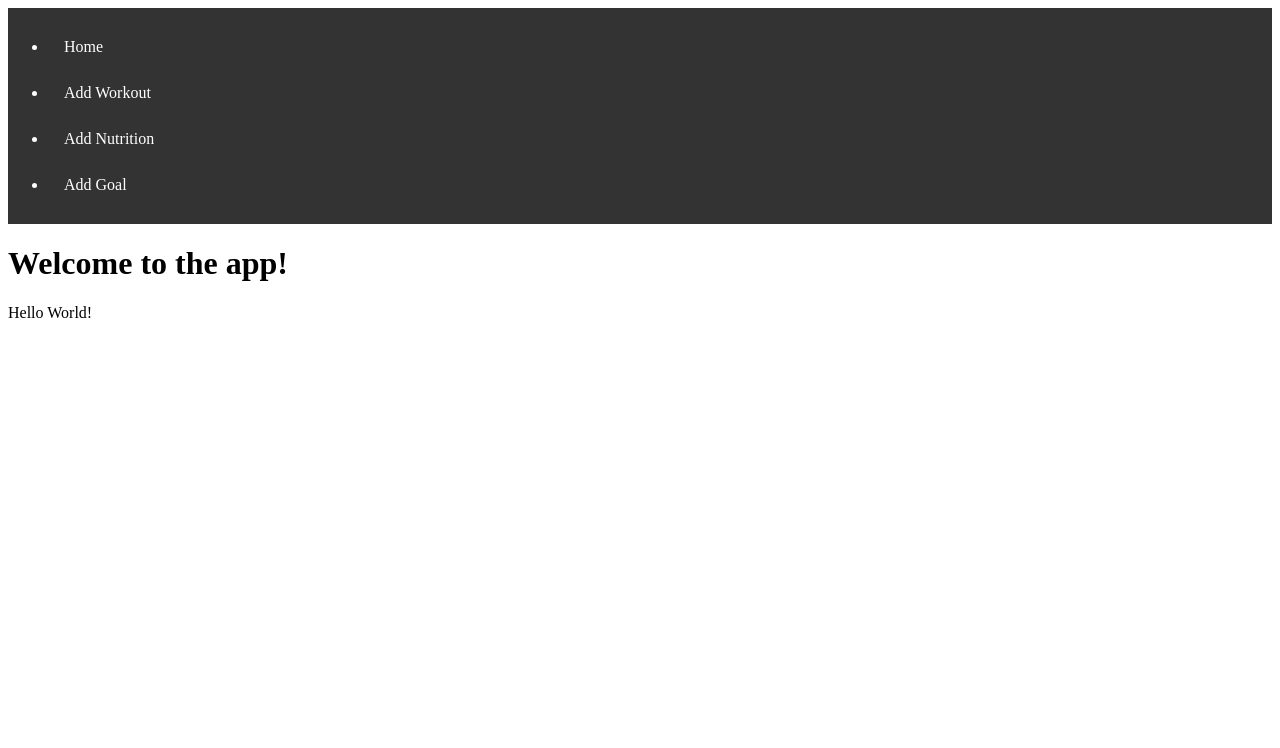
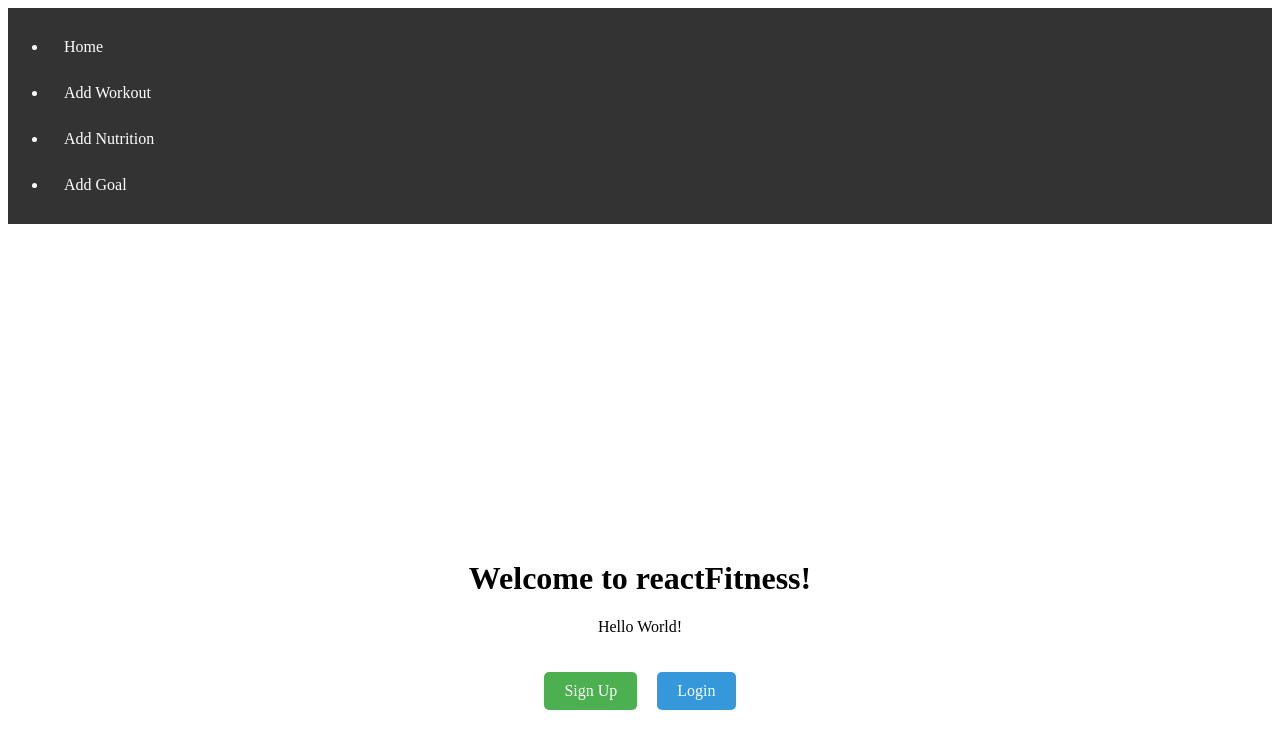
Before and after one commit to jishyk/React-Fitness, a React (Vite) app in the folder client/: page / in a window 1280 px wide. Shown: the top 748 px of the page. Built offline with nearby package versions, Linux system fonts and the light colour scheme.

Commit message:
Adjusted landing page with login and sign-up.

```diff
--- a/client/src/css/app.css
+++ b/client/src/css/app.css
@@ -1,7 +1,7 @@
 nav {
     background-color: #333;
     overflow: hidden;
-    flex:auto;
+    flex: auto;
     color: white
 }
 
@@ -12,3 +12,47 @@ nav a {
     padding: 14px 16px;
     text-decoration: none;
 }
+
+.home-container {
+    display: flex;
+    flex-direction: column;
+    align-items: center;
+    justify-content: center;
+    height: 100vh;
+}
+
+.welcome-section {
+    text-align: center;
+    margin-bottom: 20px;
+}
+
+.button-section {
+    display: flex;
+    justify-content: center;
+}
+
+.signup-button,
+.login-button {
+    padding: 10px 20px;
+    margin: 0 10px;
+    text-decoration: none;
+    color: #fff;
+    border: none;
+    cursor: pointer;
+    border-radius: 5px;
+    font-size: 16px;
+    transition: background-color 0.3s;
+}
+
+.signup-button {
+    background-color: #4caf50;
+}
+
+.login-button {
+    background-color: #3498db;
+}
+
+.signup-button:hover,
+.login-button:hover {
+    background-color: #45a049;
+}
--- a/client/src/pages/Home.jsx
+++ b/client/src/pages/Home.jsx
@@ -1,10 +1,20 @@
+import React from "react";
+import { Link } from "react-router-dom";
+import "../css/app.css";
+
 export default function Home() {
-    return (
-      <div id="home">
-        <h1>Welcome to the app!</h1>
+  return (
+    <div id="home" className="home-container">
+      <div className="welcome-section">
+        <h1>Welcome to reactFitness!</h1>
         <p>
           Hello World!
         </p>
       </div>
-    );
+      <div className="button-section">
+        <Link to="/signup" className="signup-button">Sign Up</Link>
+        <Link to="/login" className="login-button">Login</Link>
+      </div>
+    </div>
+  );
 }
```
